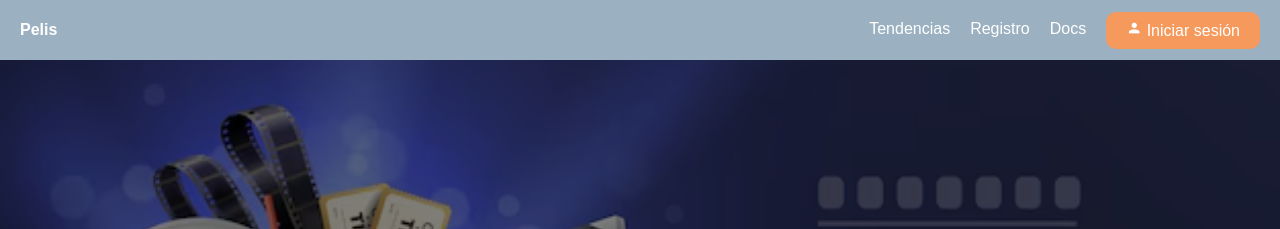
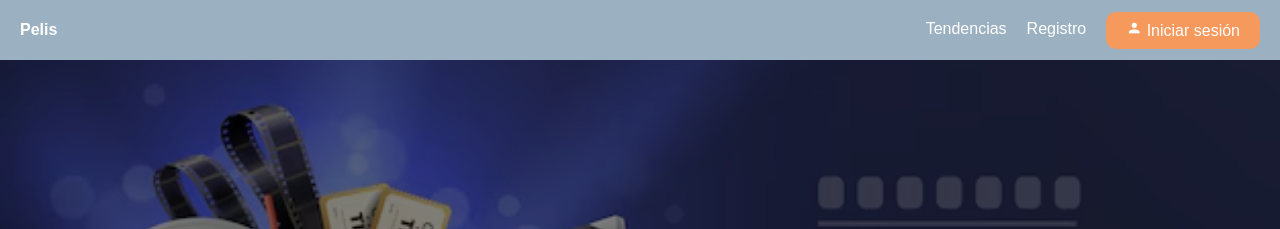
Before and after one commit to lucaslucyk/cac-24262-fullstack-python, a plain HTML site: page docs/index.html in a window 1280 px wide. Shown: the top 229 px of the page. Drawn offline with Linux system fonts and the light colour scheme.

Commit message:
remove nav from docs

```diff
--- a/docs/index.html
+++ b/docs/index.html
@@ -24,7 +24,7 @@
             <ul class="nav-links">
                 <li><a href="">Tendencias</a></li>
                 <li><a href="">Registro</a></li>
-                <li><a href="">Docs</a></li>
+                <!-- <li><a href="">Docs</a></li> -->
                 <li><a href="" id="btn-cac" class="register-button">
                     <span class="material-icons btn-icon">person</span> <span>Iniciar sesión</span>
 
```
